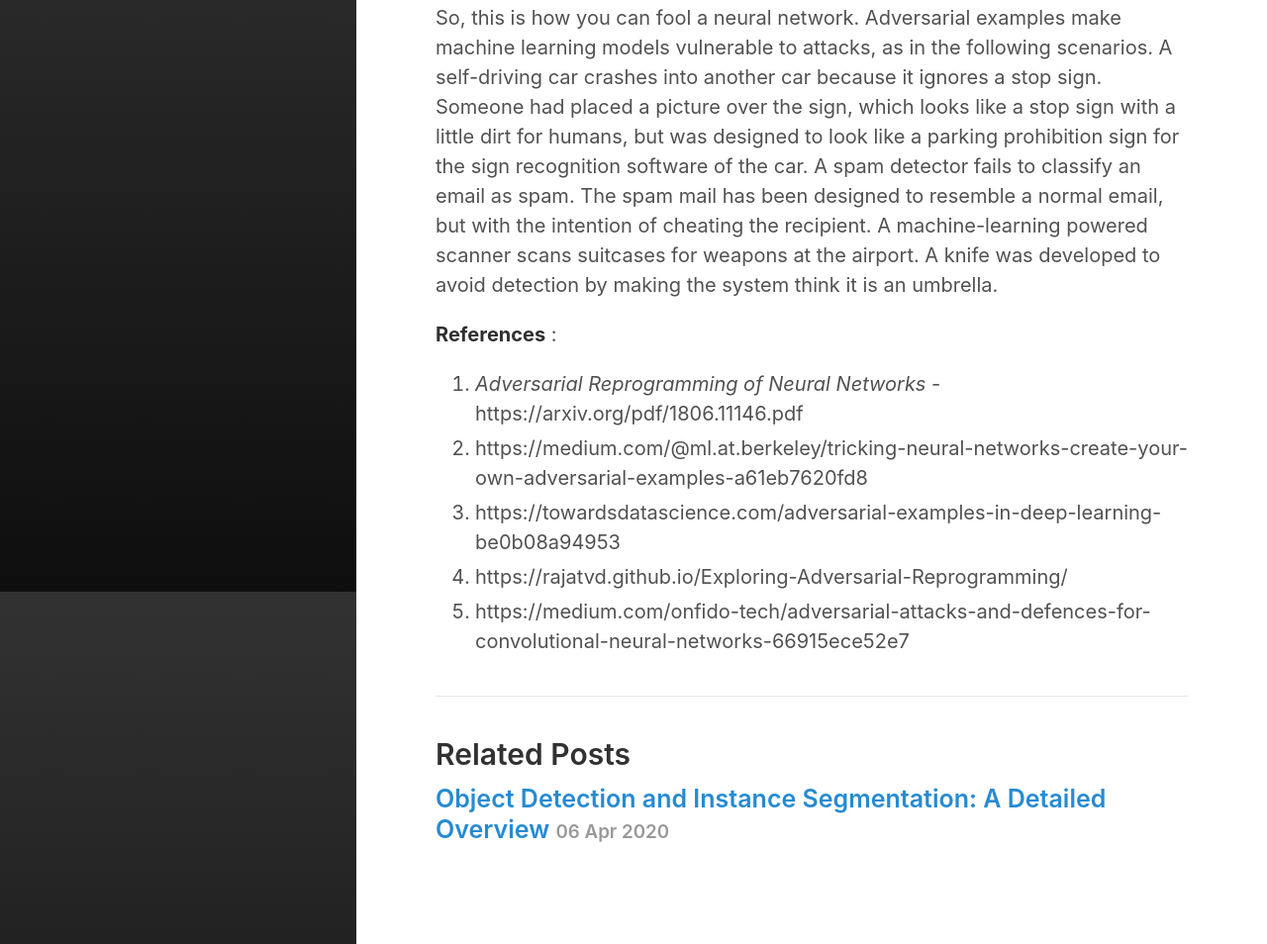
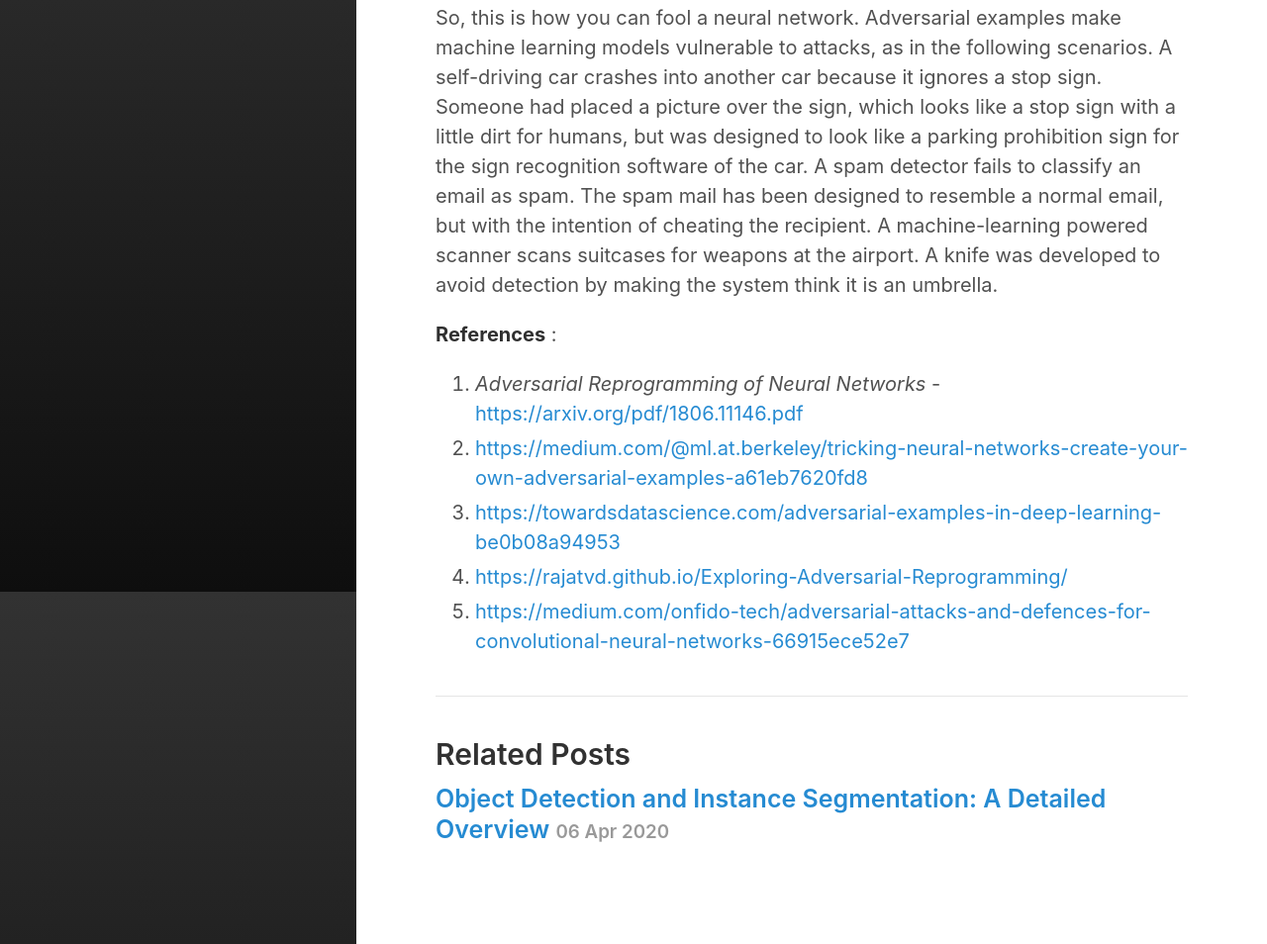
Before and after one commit to coepdsai/coepdsai.github.io, a website: page 2020/04/21/adversarial-reprogramming.html in a window 1280 px wide. Shown: the part 5002-5956 px from the top of the page at 99% size. Drawn offline with nearby package versions, Linux system fonts and the light colour scheme; some packages are replaced by stand-ins of ours.

Commit message:
Fix adversarial reprogramming blog hyperlinks

```diff
--- a/2020/04/21/adversarial-reprogramming.html
+++ b/2020/04/21/adversarial-reprogramming.html
@@ -289,11 +289,11 @@ where $\lambda$ is regularization coefficient to reduce overfitting. So, attacke
 <p><strong>References</strong> :</p>
 
 <ol>
-  <li><em>Adversarial Reprogramming of Neural Networks</em> - https://arxiv.org/pdf/1806.11146.pdf</li>
-  <li>https://medium.com/@ml.at.berkeley/tricking-neural-networks-create-your-own-adversarial-examples-a61eb7620fd8</li>
-  <li>https://towardsdatascience.com/adversarial-examples-in-deep-learning-be0b08a94953</li>
-  <li>https://rajatvd.github.io/Exploring-Adversarial-Reprogramming/</li>
-  <li>https://medium.com/onfido-tech/adversarial-attacks-and-defences-for-convolutional-neural-networks-66915ece52e7</li>
+  <li><em>Adversarial Reprogramming of Neural Networks</em> - <a href="https://arxiv.org/pdf/1806.11146.pdf">https://arxiv.org/pdf/1806.11146.pdf</a></li>
+  <li><a href="https://medium.com/@ml.at.berkeley/tricking-neural-networks-create-your-own-adversarial-examples-a61eb7620fd8">https://medium.com/@ml.at.berkeley/tricking-neural-networks-create-your-own-adversarial-examples-a61eb7620fd8</a></li>
+  <li><a href="https://towardsdatascience.com/adversarial-examples-in-deep-learning-be0b08a94953">https://towardsdatascience.com/adversarial-examples-in-deep-learning-be0b08a94953</a></li>
+  <li><a href="https://rajatvd.github.io/Exploring-Adversarial-Reprogramming/">https://rajatvd.github.io/Exploring-Adversarial-Reprogramming/</a></li>
+  <li><a href="https://medium.com/onfido-tech/adversarial-attacks-and-defences-for-convolutional-neural-networks-66915ece52e7">https://medium.com/onfido-tech/adversarial-attacks-and-defences-for-convolutional-neural-networks-66915ece52e7</a></li>
 </ol>
 
 
```
Also changed, not shown: feed.xml (+6 -6 lines).
